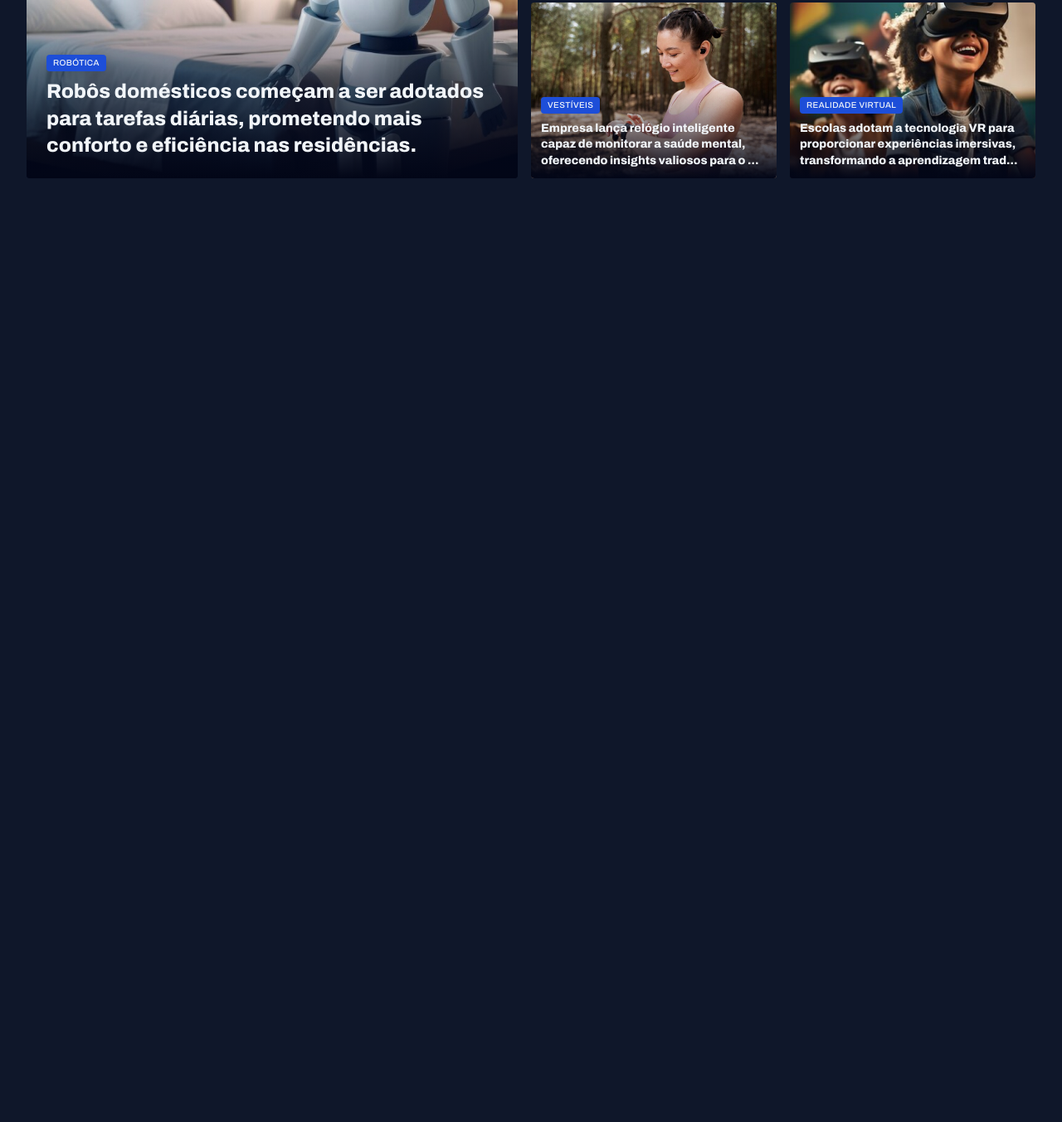
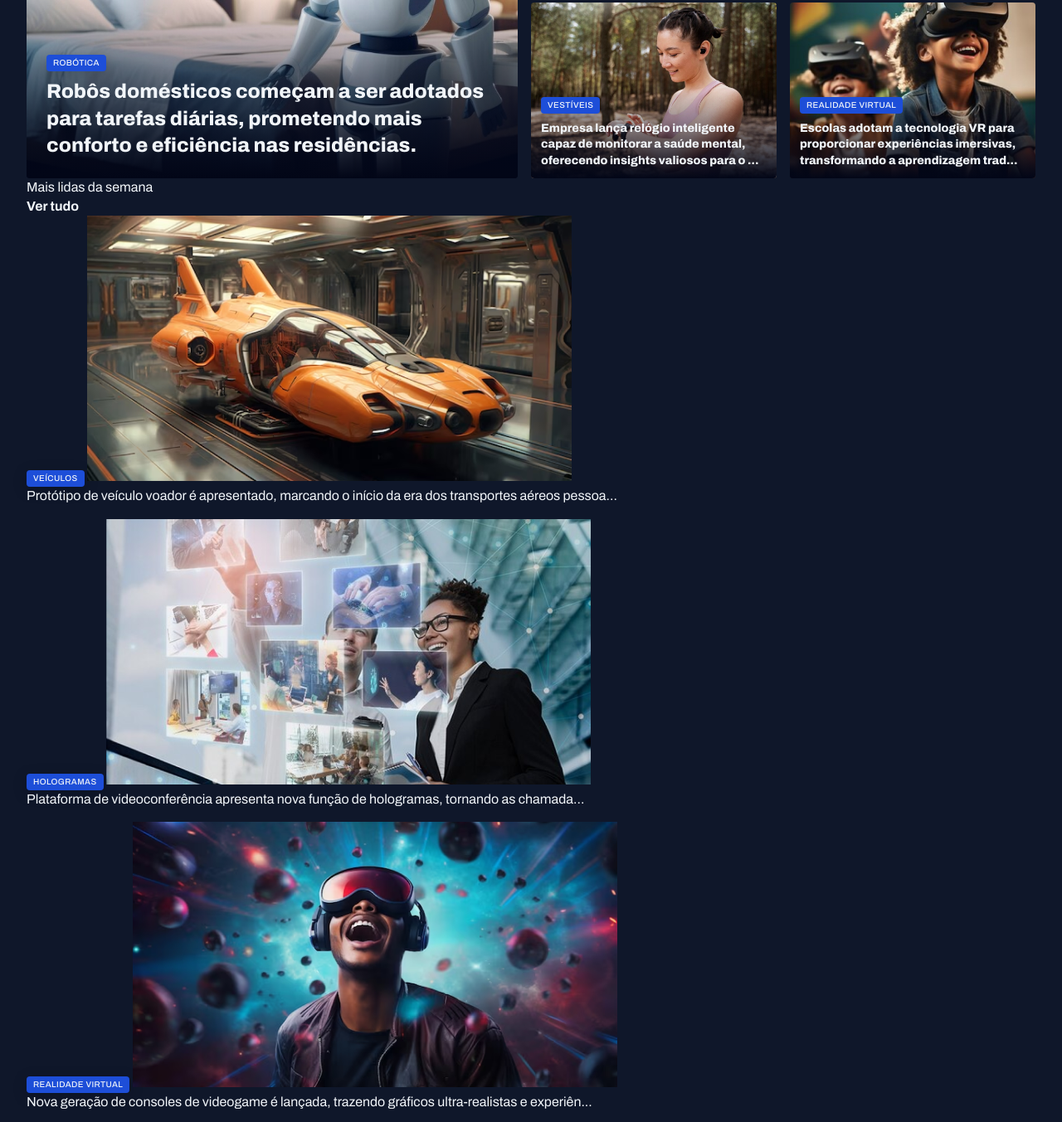
Before and after one commit to JoseGustavoCabralMello/MBA-projetoPortalDeNoticias, a plain HTML site: page index.html in a window 1280 px wide. Shown: the part 389-1742 px from the top of the page at 83% size. Before the commit the page ends 800 px from the top, so only its background shows below. Drawn offline with Linux system fonts and the light colour scheme.

Commit message:
estruturando seção mais lidas da semana

```diff
--- a/index.html
+++ b/index.html
@@ -89,6 +89,47 @@
         </figure>
       </div>
     </section>
+
+    <section id="weekly">
+      <header class="grid-flow-col">
+        <h3>Mais lidas da semana</h3>
+        <a href="#" class="grid-flow-col">
+          <strong>Ver tudo</strong>
+          <span></span>
+        </a>
+      </header>
+
+      <div class="grid gap-16">
+        <figure>
+          <span class="content-tag">veículos</span>
+          <img src="assets/imges/Image 06.png" alt="">
+          <p>
+            Protótipo de veículo voador é apresentado, marcando o início da era dos transportes aéreos pessoa...
+          </p>
+        </figure>
+        <figure>
+          <span class="content-tag">hologramas</span>
+          <img src="assets/imges/Image 07.png" alt="">
+          <p>
+            Plataforma de videoconferência apresenta nova função de hologramas, tornando as chamada...
+          </p>
+        </figure>
+        <figure>
+          <span class="content-tag">realidade virtual</span>
+          <img src="assets/imges/Image 08.png" alt="">
+          <p>
+            Nova geração de consoles de videogame é lançada, trazendo gráficos ultra-realistas e experiên...
+          </p>
+        </figure>
+        <figure>
+          <span class="content-tag">internet</span>
+          <img src="assets/imges/Image 09.png" alt="">
+          <p>
+            Projeto busca oferecer internet de alta velocidade em áreas remotas através de satélites.
+          </p>
+        </figure>
+      </div>
+    </section>
   </main>
 </body>
 </html>
```
